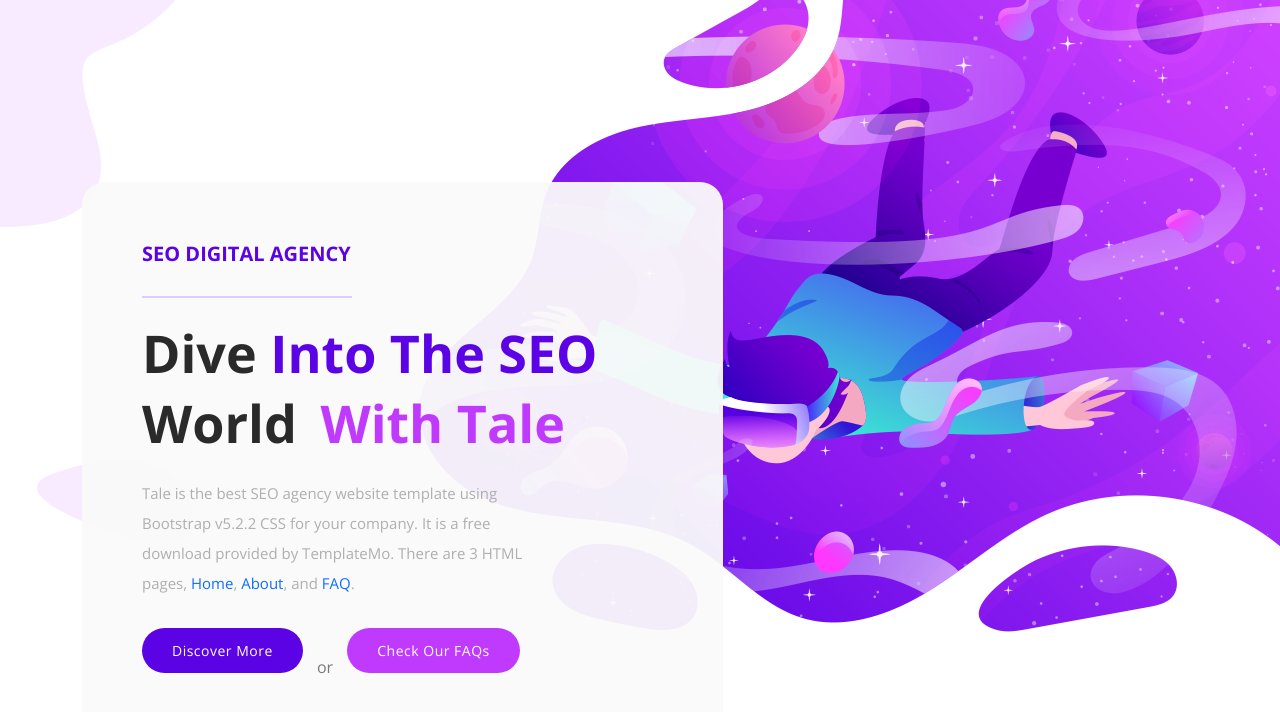
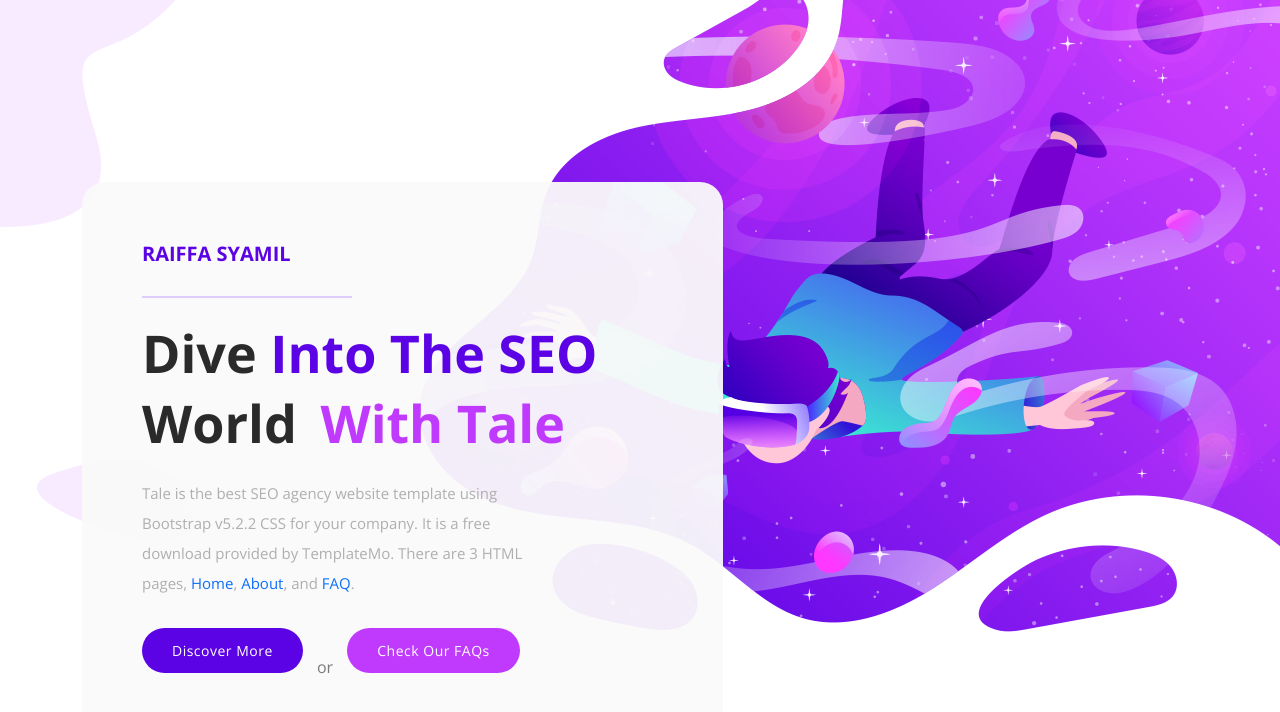
Before and after one commit to raiffas/portfolio, a plain HTML site: page index.html in a window 1280 px wide. Shown: the part 170-882 px from the top of the page. Drawn offline with nearby package versions, Linux system fonts and the light colour scheme.

Commit message:
update website name and removed nav bar

```diff
--- a/index.html
+++ b/index.html
@@ -9,7 +9,7 @@
   <link href="https://fonts.googleapis.com/css2?family=Open+Sans:wght@300;400;500;600;700;800&display=swap"
     rel="stylesheet">
 
-  <title>Tale SEO Agency CSS Template by TemplateMo website</title>
+  <title>Raiffa Syamil</title>
 
   <!-- Bootstrap core CSS -->
   <link href="vendor/bootstrap/css/bootstrap.min.css" rel="stylesheet">
@@ -84,6 +84,7 @@ https://templatemo.com/tm-582-tale-seo-agency
               <img src="assets/images/logo.png" alt="" style="max-width: 112px;">
             </a>
             <!-- ***** Logo End ***** -->
+            <!--
             <!-- ***** Menu Start ***** -->
             <ul class="nav">
               <li class="scroll-to-section"><a href="#top" class="active">Home</a></li>
@@ -103,6 +104,7 @@ https://templatemo.com/tm-582-tale-seo-agency
               <span>Menu</span>
             </a>
             <!-- ***** Menu End ***** -->
+            -->
           </nav>
         </div>
       </div>
@@ -115,7 +117,7 @@ https://templatemo.com/tm-582-tale-seo-agency
       <div class="row">
         <div class="col-lg-7">
           <div class="caption header-text">
-            <h6>SEO DIGITAL AGENCY</h6>
+            <h6>Raiffa Syamil</h6>
             <div class="line-dec"></div>
             <h4>Dive <em>Into The SEO</em> World <span>With Tale</span></h4>
             <p>Tale is the best SEO agency website template using Bootstrap v5.2.2 CSS for your company. It is a free
```
